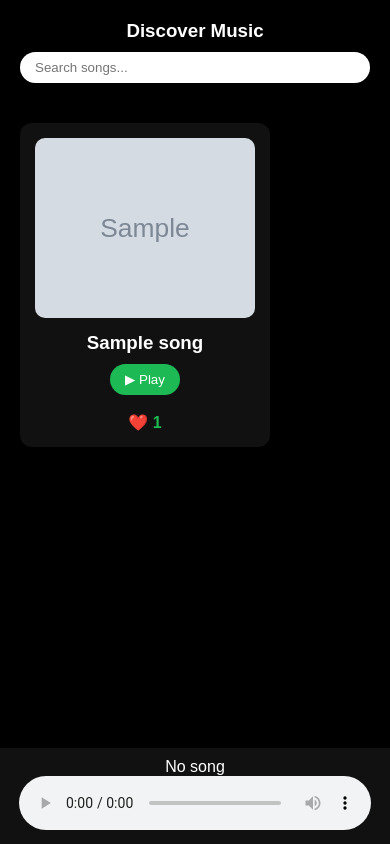
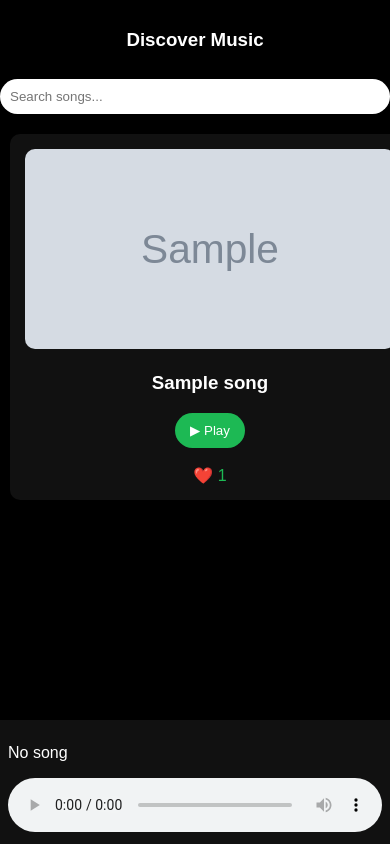
Before and after one commit to peekd0059-droid/music--website, a Flask app: page / in a window 390 px wide; the page is wider, and only the part inside the window is pictured. Run offline with Flask 3, Linux system fonts and the light colour scheme; tables that the repository leaves empty hold one stand-in row (values such as "Sample post"); grey boxes marked "Sample" are stand-in pictures.

Commit message:
mobile UI fixed

```diff
--- a/static/css/style.css
+++ b/static/css/style.css
@@ -1,171 +1,153 @@
 /* ===== RESET ===== */
-*{
-    margin:0;
-    padding:0;
-    box-sizing:border-box;
+body {
+    margin: 0;
+    font-family: Arial, sans-serif;
+    background: #000;
+    color: white;
 }
 
-/* ===== BODY ===== */
-body{
-    background:#000;
-    color:#fff;
-    font-family:Arial, sans-serif;
-}
-
-/* ===== APP ===== */
-.app{
-    display:flex;
+/* ===== LAYOUT ===== */
+.app {
+    display: flex;
 }
 
 /* ===== SIDEBAR ===== */
-.sidebar{
-    width:220px;
-    height:100vh;
-    background:#111;
-    padding:20px;
-    position:fixed;
+.sidebar {
+    width: 200px;
+    background: #111;
+    padding: 20px;
+    height: 100vh;
 }
 
-.sidebar h2{
-    color:#1db954;
-    margin-bottom:20px;
+.sidebar h2 {
+    color: #1db954;
 }
 
-.sidebar a{
-    display:block;
-    color:#ccc;
-    margin:10px 0;
-    text-decoration:none;
-}
-
-.sidebar a:hover{
-    color:#1db954;
+.sidebar a {
+    display: block;
+    color: white;
+    text-decoration: none;
+    margin: 10px 0;
 }
 
 /* ===== MAIN ===== */
-.main{
-    margin-left:220px;
-    width:100%;
+.main {
+    flex: 1;
+    padding: 20px;
 }
 
 /* ===== TOPBAR ===== */
-.topbar{
-    padding:20px;
+.topbar {
+    display: flex;
+    justify-content: space-between;
+    align-items: center;
 }
 
-/* ===== GRID ===== */
-.songs-container{
-    display:grid;
-    grid-template-columns: repeat(auto-fit, minmax(200px, 250px));
-    justify-content:center;
-    gap:25px;
-    padding:20px;
+#searchInput {
+    padding: 10px;
+    border-radius: 20px;
+    border: none;
+    width: 250px;
+}
+
+/* ===== SONG GRID ===== */
+.songs-container {
+    display: grid;
+    grid-template-columns: repeat(3, 1fr);
+    gap: 20px;
+    margin-top: 20px;
 }
 
 /* ===== CARD ===== */
-.card{
-    background:#111;
-    padding:15px;
-    border-radius:12px;
-    text-align:center;
-    transition:0.3s;
-    width:100%;
-    max-width:250px;
+.card {
+    background: #111;
+    padding: 15px;
+    border-radius: 10px;
+    text-align: center;
 }
 
-.card:hover{
-    transform:scale(1.05);
-    background:#1a1a1a;
-}
-
-/* ===== IMAGE (FIXED) ===== */
-.cover{
-    width:100%;
-    height:150px;   /* 🔥 FIXED HEIGHT */
-    object-fit:cover;
-    border-radius:10px;
-    margin-bottom:10px;
-}
-
-/* ===== TEXT ===== */
-.card h3{
-    margin-bottom:10px;
+.cover {
+    width: 100%;
+    height: 180px;
+    object-fit: cover;
+    border-radius: 10px;
 }
 
 /* ===== BUTTON ===== */
-button{
-    background:#1db954;
-    border:none;
-    padding:8px 15px;
-    border-radius:20px;
-    color:white;
-    cursor:pointer;
+button {
+    background: #1db954;
+    border: none;
+    padding: 10px 15px;
+    border-radius: 20px;
+    color: white;
+    cursor: pointer;
+}
+
+/* ===== LIKE ===== */
+.like-btn {
+    color: #1db954;
+    text-decoration: none;
 }
 
 /* ===== PLAYER ===== */
-.player{
-    position:fixed;
-    bottom:0;
-    width:100%;
-    background:#111;
-    padding:10px;
-    text-align:center;
+.player {
+    position: fixed;
+    bottom: 0;
+    left: 200px;
+    right: 0;
+    background: #111;
+    padding: 10px;
 }
 
-audio{
-    width:95%;
+audio {
+    width: 100%;
 }
 
-/* ===== MOBILE ===== */
-@media(max-width:768px){
+/* ========================= */
+/* 🔥 MOBILE RESPONSIVE FIX */
+/* ========================= */
 
-    .sidebar{
-        display:none;
+@media (max-width: 768px) {
+
+    /* sidebar hide */
+    .sidebar {
+        display: none;
     }
 
-    .main{
-        margin-left:0;
+    /* main full width */
+    .main {
+        padding: 10px;
     }
 
-    .songs-container{
-        grid-template-columns:1fr;
+    /* topbar center */
+    .topbar {
+        flex-direction: column;
+        gap: 10px;
+        text-align: center;
     }
 
-    .cover{
-        height:180px;
+    #searchInput {
+        width: 100%;
+    }
+
+    /* 🔥 FIX GRID */
+    .songs-container {
+        grid-template-columns: 1fr;   /* single column */
+    }
+
+    /* card size fix */
+    .card {
+        width: 100%;
+    }
+
+    /* image fix */
+    .cover {
+        height: 200px;
+    }
+
+    /* 🔥 PLAYER FIX */
+    .player {
+        left: 0;
+        padding: 8px;
     }
 }
-
-.like-btn{
-    color:#1db954;
-    text-decoration:none;
-    font-weight:bold;
-}
-
-/* ===== SEARCH BAR ===== */
-.topbar{
-    display:flex;
-    justify-content:space-between;
-    align-items:center;
-    padding:20px;
-}
-
-#searchInput{
-    padding:8px 15px;
-    border-radius:20px;
-    border:none;
-    outline:none;
-    width:220px;
-}
-
-/* mobile */
-@media(max-width:768px){
-    .topbar{
-        flex-direction:column;
-        gap:10px;
-    }
-
-    #searchInput{
-        width:100%;
-    }
-}
```
